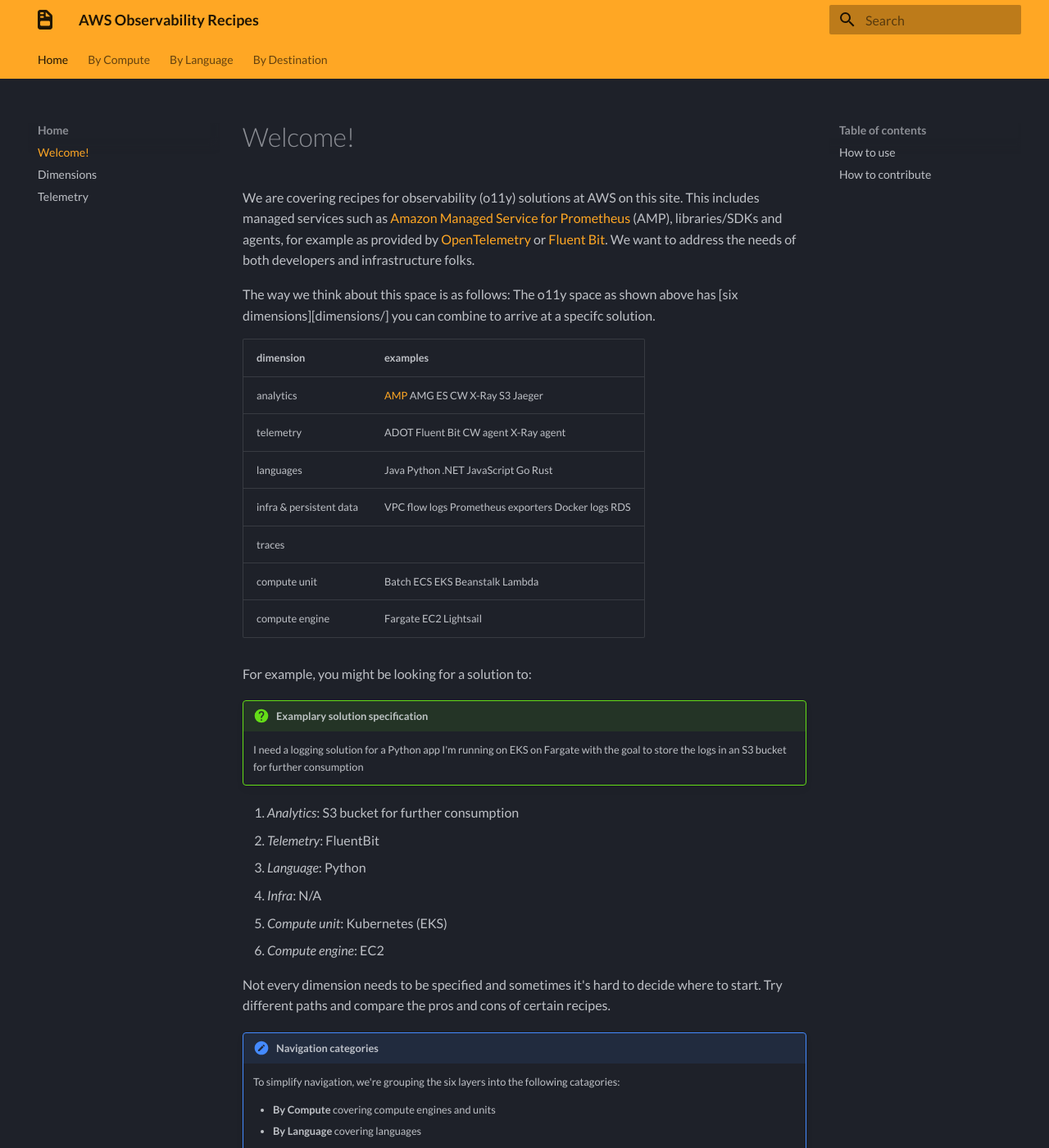
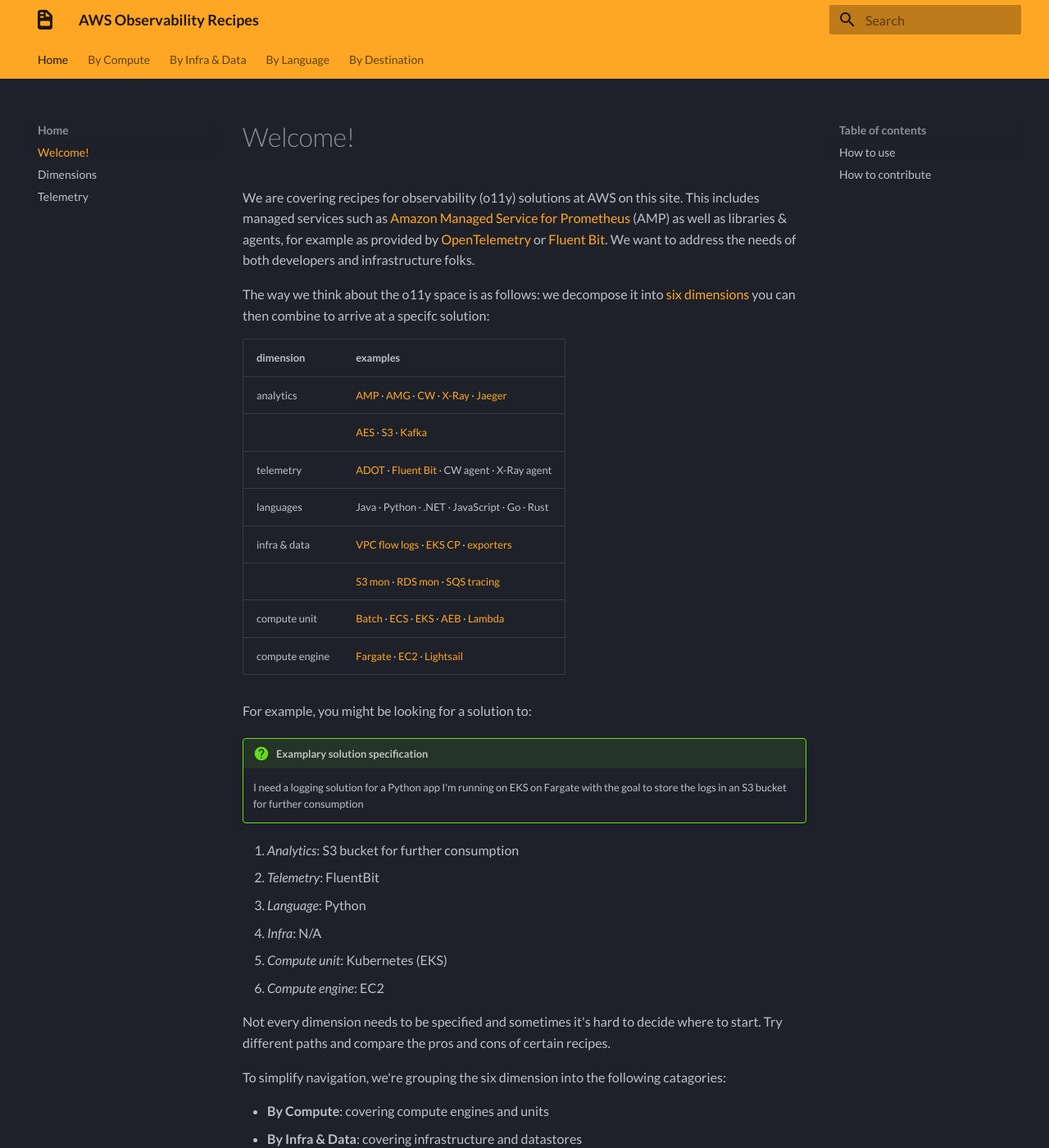
Before and after one commit to open-o11y/aws-o11y-good-practices, an MkDocs documentation site: the page built from docs/index.md, in a window 1280 px wide and 1400 px high. Shown: the whole window at 82% size. Built offline with MkDocs 1.6.1 and Material for MkDocs 9.7.7, drawn with Linux system fonts in a browser that asks for light colours; some web fonts are replaced; some of the changed text lies outside the part shown.

Commit message:
completes dim table

```diff
--- a/docs/index.md
+++ b/docs/index.md
@@ -2,23 +2,23 @@
 
 We are covering recipes for observability (o11y) solutions at AWS on this site.
 This includes managed services such as [Amazon Managed Service for Prometheus][amp]
-(AMP), libraries/SDKs and agents, for example as provided by [OpenTelemetry][otel]
+(AMP) as well as libraries & agents, for example as provided by [OpenTelemetry][otel]
 or [Fluent Bit][fluentbit]. We want to address the needs of both developers and
 infrastructure folks.
 
-The way we think about this space is as follows:
-The o11y space as shown above has [six dimensions][dimensions/] you can combine to arrive at
-a specifc solution.
+The way we think about the o11y space is as follows: we decompose it into
+[six dimensions][dimensions] you can then combine to arrive at a specifc solution:
 
-| dimension | examples |
-------------|-----------
-| analytics | [AMP][amp] AMG ES CW X-Ray S3 Jaeger |
-| telemetry | ADOT Fluent Bit CW agent X-Ray agent |
-| languages | Java Python .NET JavaScript Go Rust |
-| infra & persistent data | VPC flow logs Prometheus exporters Docker logs RDS
-traces |
-| compute unit | Batch ECS EKS Beanstalk Lambda|
-| compute engine | Fargate EC2 Lightsail |
+| **dimension** | **examples** |
+|---------------|--------------|
+| analytics | [AMP][amp] &middot; [AMG][amg] &middot; [CW][cw] &middot; [X-Ray][xray] &middot; [Jaeger][jaeger] |
+|           | [AES][aes] &middot; [S3][s3] &middot; [Kafka][kafka] |
+| telemetry | [ADOT][adot] &middot; [Fluent Bit][fluentbit] &middot; CW agent &middot; X-Ray agent |
+| languages | Java &middot; Python &middot; .NET &middot; JavaScript &middot; Go &middot; Rust |
+| infra & data | [VPC flow logs][vpcfl] &middot; [EKS CP][kubecpl] &middot;  [exporters][promex]  |
+|                         | [S3 mon][s3mon] &middot; [RDS mon][rdsmon] &middot; [SQS tracing][sqstrace] |
+| compute unit | [Batch][batch] &middot; [ECS][ecs] &middot; [EKS][eks] &middot; [AEB][beans] &middot; [Lambda][lambda] |
+| compute engine | [Fargate][fargate] &middot; [EC2][ec2] &middot; [Lightsail][lightsail] |
 
 For example, you might be looking for a solution to:
 
@@ -36,13 +36,13 @@ For example, you might be looking for a solution to:
 Not every dimension needs to be specified and sometimes it's hard to decide where
 to start. Try different paths and compare the pros and cons of certain recipes.
 
-!!! note "Navigation categories"
-    To simplify navigation, we're grouping the six layers into the following
-    catagories:
+To simplify navigation, we're grouping the six dimension into the following
+catagories:
 
-    - **By Compute** covering compute engines and units
-    - **By Language** covering languages
-    - **By Destination** covering telemetry and analytics
+- **By Compute**: covering compute engines and units
+- **By Infra & Data**: covering infrastructure and datastores
+- **By Language**: covering languages
+- **By Destination**: covering telemetry and analytics
 
 [Learn more about dimensions …](dimensions/)
 
@@ -61,8 +61,29 @@ Alternatively, you can search the site pressing `/` or the `s` key:
 
 Raise issues or send in pull requests against the repo.
 
-
+[aes]: https://aws.amazon.com/elasticsearch-service/ "Amazon Elasticsearch Service"
+[adot]: https://aws-otel.github.io/ "AWS Distro for OpenTelemetry"
+[amg]: https://aws.amazon.com/grafana/ "Amazon Managed Service for Grafana"
 [amp]: https://aws.amazon.com/prometheus/ "Amazon Managed Service for Prometheus"
-[otel]: https://opentelemetry.io/
-[fluentbit]: https://fluentbit.io/
-[dimensions]: dimensions.md
+[batch]: https://aws.amazon.com/batch/ "AWS Batch"
+[beans]: https://aws.amazon.com/elasticbeanstalk/ "AWS Elastic Beanstalk"
+[cw]: https://aws.amazon.com/cloudwatch/ "Amazon CloudWatch"
+[dimensions]: ../dimensions
+[ec2]: https://aws.amazon.com/ec2/ "Amazon EC2"
+[ecs]: https://aws.amazon.com/ecs/ "Amazon Elastic Container Service"
+[eks]: https://aws.amazon.com/eks/ "Amazon Elastic Kubernetes Service"
+[fargate]: https://aws.amazon.com/fargate/ "AWS Fargate"
+[fluentbit]: https://fluentbit.io/ "Fluent Bit"
+[jaeger]: https://www.jaegertracing.io/ "Jaeger"
+[kafka]: https://kafka.apache.org/ "Apache Kafka"
+[kubecpl]: https://docs.aws.amazon.com/eks/latest/userguide/control-plane-logs.html "Amazon EKS control plane logging"
+[lambda]: https://aws.amazon.com/lambda/ "AWS Lambda"
+[lightsail]: https://aws.amazon.com/lightsail/ "Amazon Lightsail"
+[otel]: https://opentelemetry.io/ "OpenTelemetry"
+[promex]: https://prometheus.io/docs/instrumenting/exporters/ "Prometheus exporters and integrations"
+[rdsmon]: https://docs.aws.amazon.com/AmazonRDS/latest/UserGuide/Overview.LoggingAndMonitoring.html "Logging and monitoring in Amazon RDS"
+[s3]: https://aws.amazon.com/s3/ "Amazon S3"
+[s3mon]: https://docs.aws.amazon.com/AmazonS3/latest/userguide/s3-incident-response.html "Logging and monitoring in Amazon S3"
+[sqstrace]: https://docs.aws.amazon.com/xray/latest/devguide/xray-services-sqs.html "Amazon SQS and AWS X-Ray"
+[vpcfl]: https://docs.aws.amazon.com/vpc/latest/userguide/flow-logs.html "VPC Flow Logs"
+[xray]: https://aws.amazon.com/xray/ "AWS X-Ray"
--- a/mkdocs.yml
+++ b/mkdocs.yml
@@ -10,6 +10,9 @@ nav:
   - EKS: eks.md
   - ECS: ecs.md
   - Lambda: lambda.md
+- 'By Infra & Data':
+  - infra.md
+  - data.md
 - 'By Language':
   - Java: java.md
   - Python: python.md
```
